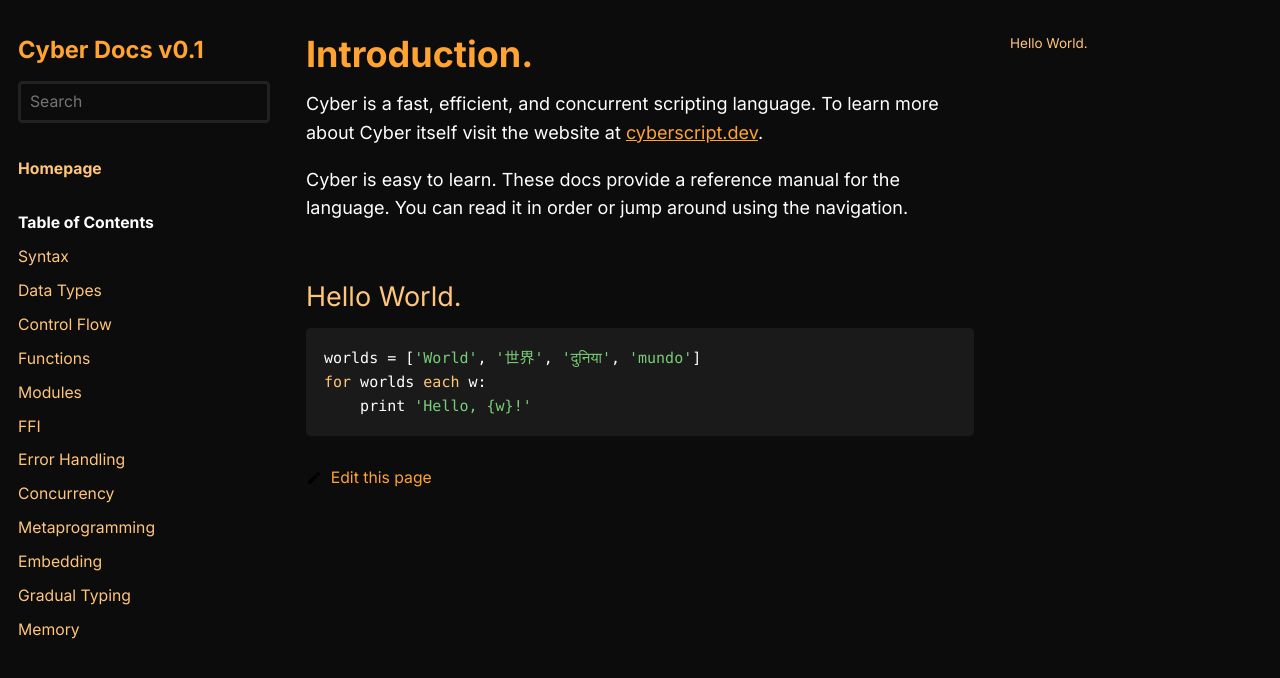
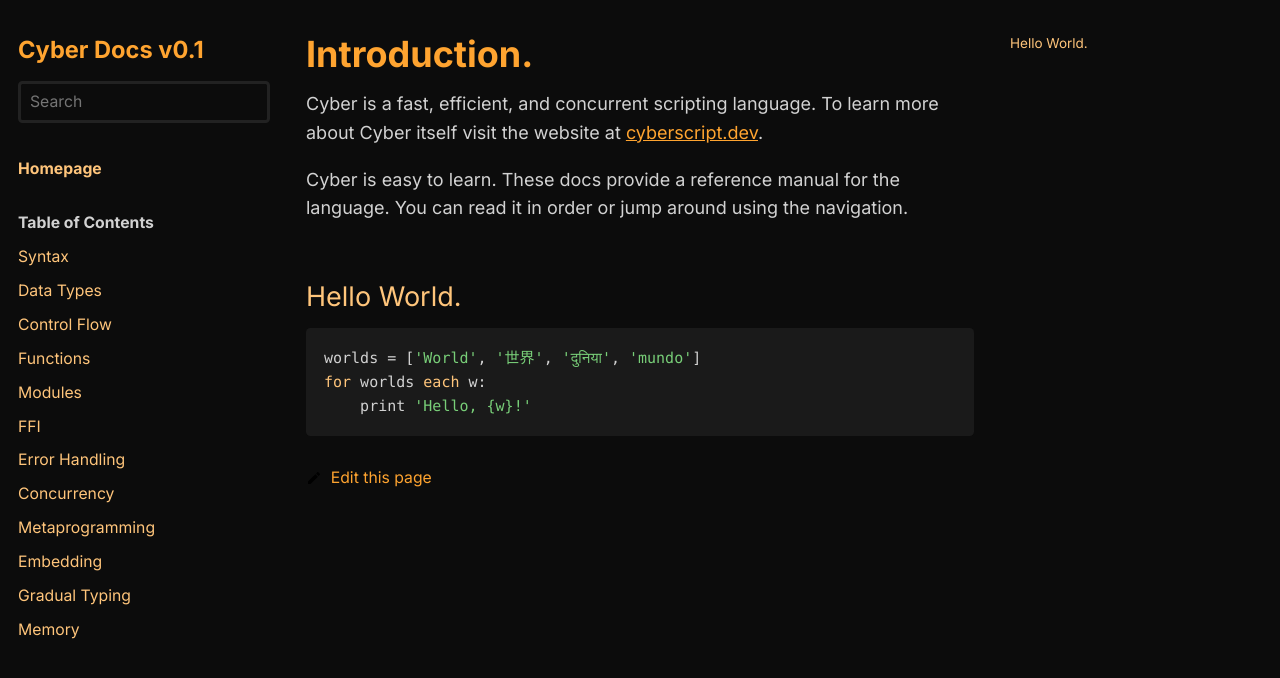
Before and after one commit to fubark/cyber, a PHP site: page / in a window 1280 px wide. Shown: the top 678 px of the page. Run offline with PHP 8.4, Linux system fonts and the light colour scheme.

Commit message:
deploy: 9580ad07d7d1673b1ee7b12a0fe5236829f28edb

```diff
--- a/style.css
+++ b/style.css
@@ -2,7 +2,7 @@
     --bg: #0c0c0c;
     --accent-bg: #0d0707;
     --border: #614721;
-    --text: white;
+    --text: #d2d2d2;
     --text-light: #888888;
     --accent-light: #ffc57b;
     /* --accent-light: #fab760; */
@@ -136,7 +136,7 @@
 
 .hljs {
     background-color: var(--accent-bg);
-    color: white;
+    color: var(--text);
 }
 .hljs-keyword {
     color: var(--accent-light);
@@ -147,7 +147,7 @@
     color: rgb(120, 206, 120);
 }
 .hljs-built_in {
-    color: white;
+    color: var(--text);
 }
 .hljs-comment {
     color: var(--text-light);
```
